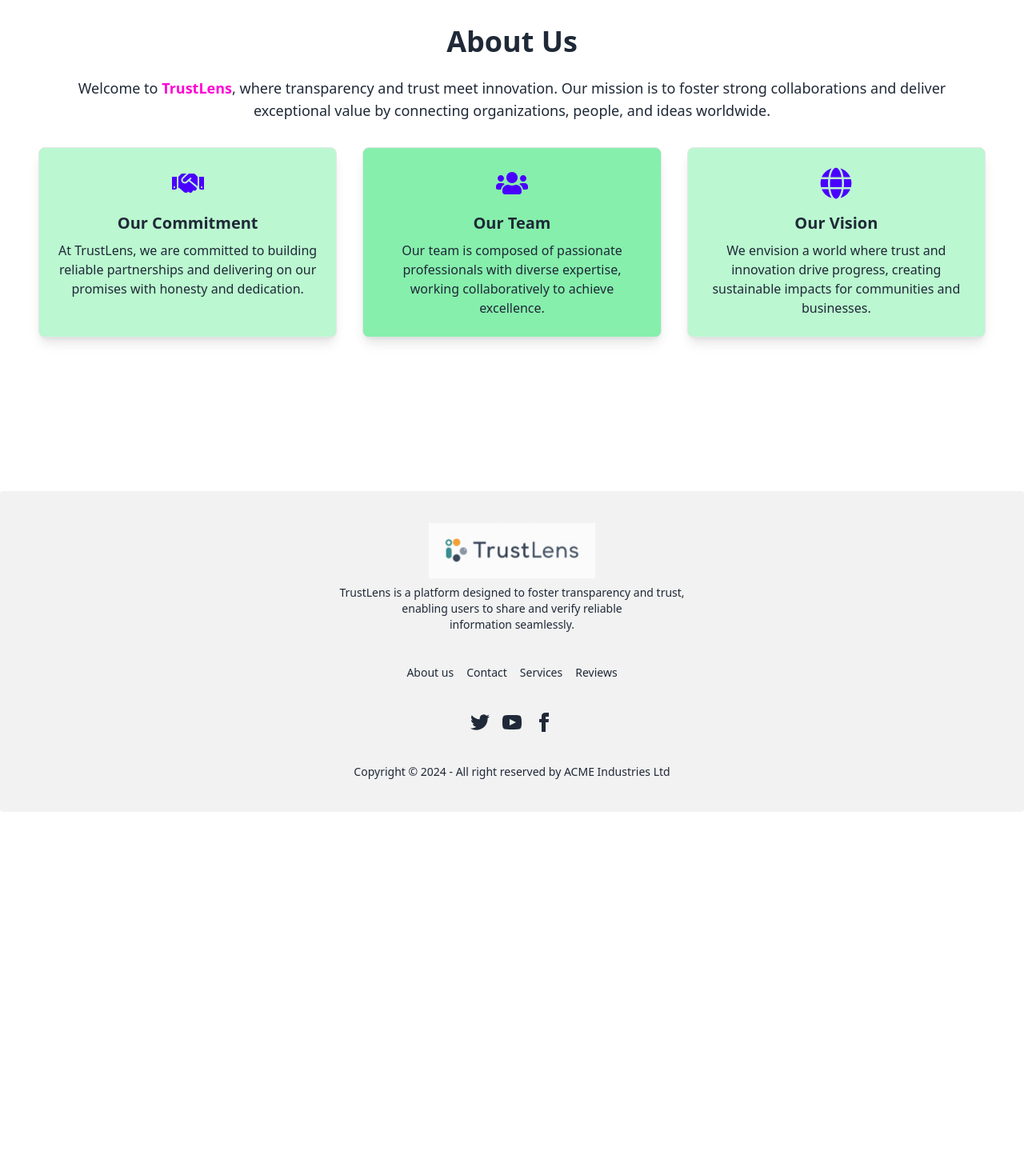
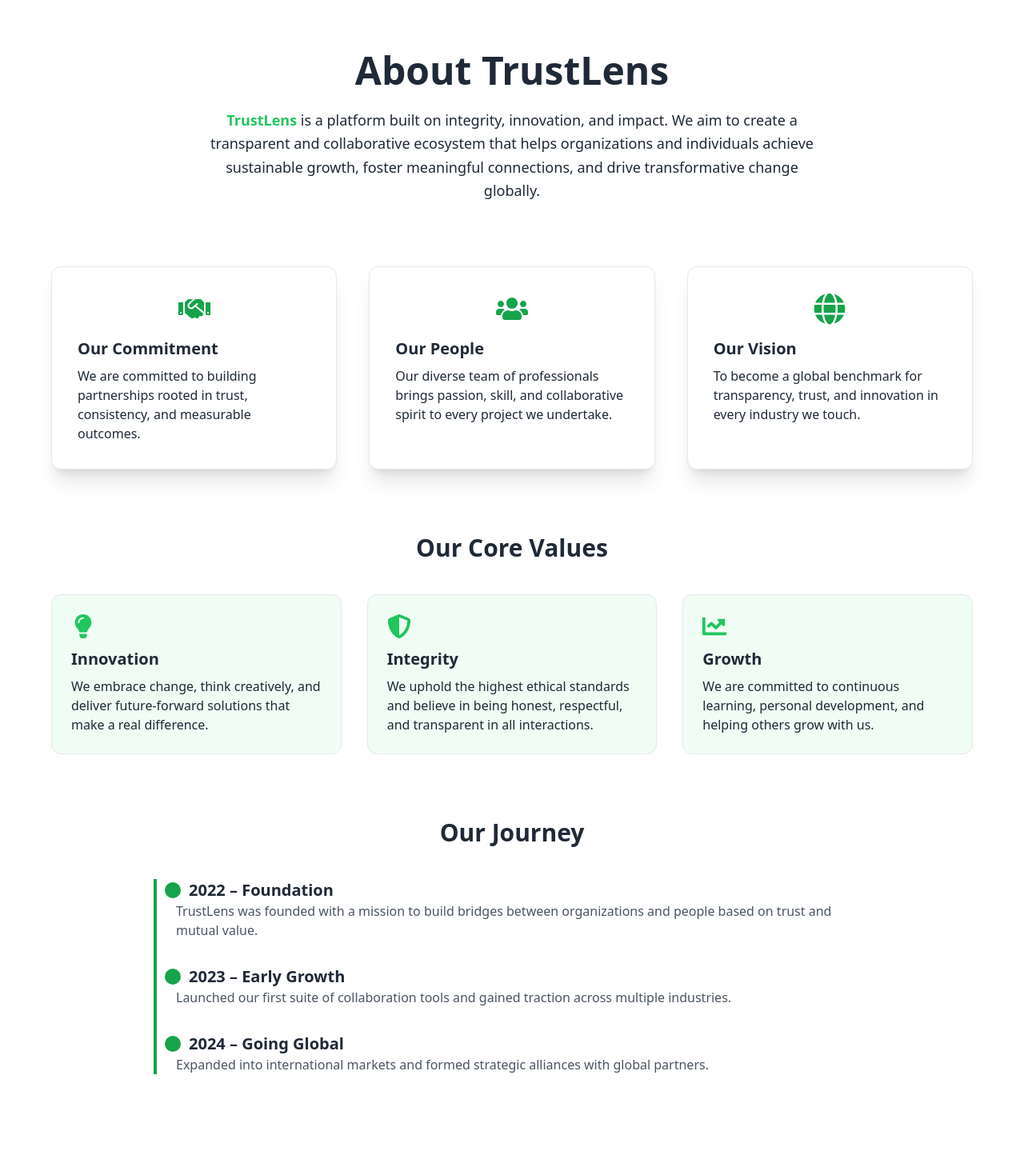
Before and after one commit to Shifat507/TrustLens-website-client-Public, a React (Vite) app: page /aboutUs in a window 1280 px wide. Shown: the part 80-1524 px from the top of the page at 80% size. Before the commit the page ends 1095 px from the top, so only its background shows below. Built offline with nearby package versions, Linux system fonts and the light colour scheme; no server answers.

Commit message:
update about page

```diff
--- a/src/pages/AboutUs.jsx
+++ b/src/pages/AboutUs.jsx
@@ -1,48 +1,104 @@
 import React from 'react';
 import { Helmet } from 'react-helmet-async';
-import { FaHandshake, FaUsers, FaGlobe } from 'react-icons/fa';
+import { FaHandshake, FaUsers, FaGlobe, FaLightbulb, FaShieldAlt, FaChartLine } from 'react-icons/fa';
 
 const AboutUs = () => {
   return (
-    <div className="bg-base-100 py-12 px-6 md:px-12">
+    <div className="bg-base-100 py-16 px-6 md:px-12 text-base-content">
       <Helmet>
         <title>TrustLens | About Us</title>
       </Helmet>
-      <div className="max-w-7xl mx-auto text-center mt-16 mb-16">
-        <h2 className="text-4xl font-bold mb-6">About Us</h2>
-        <p className="text-base-content mb-8 text-lg">
-          Welcome to <span className="text-secondary font-semibold">TrustLens</span>, where transparency and trust meet innovation. Our mission is to foster
-          strong collaborations and deliver exceptional value by connecting organizations, people, and ideas worldwide.
+
+      {/* Intro */}
+      <div className="max-w-7xl mx-auto text-center my-20">
+        <h2 className="text-5xl font-bold mb-6">About TrustLens</h2>
+        <p className="text-lg max-w-3xl mx-auto leading-relaxed">
+          <span className="text-green-500 font-semibold">TrustLens</span> is a platform built on integrity, innovation, and impact. We aim to create a transparent and collaborative ecosystem that helps organizations and individuals achieve sustainable growth, foster meaningful connections, and drive transformative change globally.
         </p>
-        <div className="grid grid-cols-1 md:grid-cols-3 gap-8">
-          <div className="card shadow-lg border rounded-lg p-6 bg-green-200 hover:shadow-xl">
-            <div className="flex justify-center items-center text-primary mb-4">
+      </div>
+
+      {/* Mission + Vision + Team */}
+      <div className="grid grid-cols-1 md:grid-cols-3 gap-10 max-w-6xl mx-auto mb-20">
+        <div className="card bg-white shadow-xl border rounded-xl p-8 hover:shadow-2xl hover:scale-105 transition-transform">
+          <div className="flex justify-center text-green-600 mb-4">
             <FaHandshake size={40} />
           </div>
           <h3 className="text-xl font-semibold mb-2">Our Commitment</h3>
-            <p className="text-base-content">
-              At TrustLens, we are committed to building reliable partnerships and delivering on our promises with honesty and dedication.
+          <p>
+            We are committed to building partnerships rooted in trust, consistency, and measurable outcomes.
           </p>
         </div>
-          <div className="card shadow-lg border rounded-lg p-6 bg-green-300 hover:shadow-xl">
-            <div className="flex justify-center items-center text-primary mb-4">
+
+        <div className="card bg-white shadow-xl border rounded-xl p-8 hover:shadow-2xl hover:scale-105 transition-transform">
+          <div className="flex justify-center text-green-600 mb-4">
             <FaUsers size={40} />
           </div>
-            <h3 className="text-xl font-semibold mb-2">Our Team</h3>
-            <p className="text-base-content">
-              Our team is composed of passionate professionals with diverse expertise, working collaboratively to achieve excellence.
+          <h3 className="text-xl font-semibold mb-2">Our People</h3>
+          <p>
+            Our diverse team of professionals brings passion, skill, and collaborative spirit to every project we undertake.
           </p>
         </div>
-          <div className="card shadow-lg border rounded-lg p-6 bg-green-200 hover:shadow-xl">
-            <div className="flex justify-center items-center text-primary mb-4">
+
+        <div className="card bg-white shadow-xl border rounded-xl p-8 hover:shadow-2xl hover:scale-105 transition-transform">
+          <div className="flex justify-center text-green-600 mb-4">
             <FaGlobe size={40} />
           </div>
           <h3 className="text-xl font-semibold mb-2">Our Vision</h3>
-            <p className="text-base-content">
-              We envision a world where trust and innovation drive progress, creating sustainable impacts for communities and businesses.
+          <p>
+            To become a global benchmark for transparency, trust, and innovation in every industry we touch.
           </p>
         </div>
       </div>
+
+      {/* Core Values */}
+      <div className="max-w-6xl mx-auto mb-20">
+        <h3 className="text-3xl font-bold text-center mb-10">Our Core Values</h3>
+        <div className="grid grid-cols-1 md:grid-cols-3 gap-8">
+          <div className="p-6 border rounded-xl bg-green-50">
+            <div className="text-3xl text-green-500 mb-3"><FaLightbulb /></div>
+            <h4 className="text-xl font-semibold mb-2">Innovation</h4>
+            <p>We embrace change, think creatively, and deliver future-forward solutions that make a real difference.</p>
+          </div>
+          <div className="p-6 border rounded-xl bg-green-50">
+            <div className="text-3xl text-green-500 mb-3"><FaShieldAlt /></div>
+            <h4 className="text-xl font-semibold mb-2">Integrity</h4>
+            <p>We uphold the highest ethical standards and believe in being honest, respectful, and transparent in all interactions.</p>
+          </div>
+          <div className="p-6 border rounded-xl bg-green-50">
+            <div className="text-3xl text-green-500 mb-3"><FaChartLine /></div>
+            <h4 className="text-xl font-semibold mb-2">Growth</h4>
+            <p>We are committed to continuous learning, personal development, and helping others grow with us.</p>
+          </div>
+        </div>
+      </div>
+
+      {/* Journey Timeline */}
+      <div className="max-w-4xl mx-auto mb-24">
+        <h3 className="text-3xl font-bold text-center mb-10">Our Journey</h3>
+        <div className="space-y-8 border-l-4 border-green-600 pl-6 relative">
+          <div className="relative">
+            <span className="absolute left-[-14px] top-1 w-5 h-5 bg-green-600 rounded-full"></span>
+            <h4 className="text-xl font-semibold ml-4">2022 – Foundation</h4>
+            <p className="text-base text-gray-600">TrustLens was founded with a mission to build bridges between organizations and people based on trust and mutual value.</p>
+          </div>
+          <div className="relative">
+            <span className="absolute left-[-14px] top-1 w-5 h-5 bg-green-600 rounded-full"></span>
+            <h4 className="text-xl font-semibold ml-4">2023 – Early Growth</h4>
+            <p className="text-base text-gray-600">Launched our first suite of collaboration tools and gained traction across multiple industries.</p>
+          </div>
+          <div className="relative">
+            <span className="absolute left-[-14px] top-1 w-5 h-5 bg-green-600 rounded-full"></span>
+            <h4 className="text-xl font-semibold ml-4">2024 – Going Global</h4>
+            <p className="text-base text-gray-600">Expanded into international markets and formed strategic alliances with global partners.</p>
+          </div>
+        </div>
+      </div>
+
+      {/* CTA */}
+      <div className="text-center max-w-3xl mx-auto mb-10">
+        <h4 className="text-2xl font-semibold mb-4">Let’s Build a Transparent Future Together</h4>
+        <p className="mb-6 text-base text-gray-700">Whether you're a visionary entrepreneur, a dynamic organization, or a community-driven changemaker — we’d love to collaborate and grow with you.</p>
+        <button className="btn bg-green-600 hover:bg-green-700 text-white px-8 rounded-full">Contact Us</button>
       </div>
     </div>
   );
--- a/src/pages/AddService.jsx
+++ b/src/pages/AddService.jsx
@@ -179,8 +179,8 @@
                                 id='description'
                             ></textarea>
                         </div>
-                        <div className='flex justify-end mt-6'>
-                            <button className='disabled:cursor-not-allowed px-8 py-2.5 leading-5 text-white transition-colors duration-300 transhtmlForm bg-gray-700 rounded-md hover:bg-gray-600 focus:outline-none focus:bg-gray-600'>
+                        <div className='flex justify-center mt-6'>
+                            <button className='px-8 py-3 bg-gray-900 text-white rounded-lg hover:bg-gray-700 hover:cursor-pointer md:flex items-center'>
                                 Add Service
                             </button>
                         </div>
--- a/src/pages/ReviewCard.jsx
+++ b/src/pages/ReviewCard.jsx
@@ -6,157 +6,120 @@
 import { FiEdit2, FiTrash2 } from "react-icons/fi";
 import { Rating } from "react-simple-star-rating";
 
-const ReviewCard = ({ review, removeReview  }) => {
-    const { _id, serviceId, serviceTitle, userName, userPhoto, reviewText, rating, date } = review;
-
+const ReviewCard = ({ review, removeReview }) => {
+    const { _id, serviceTitle, userName, userPhoto, reviewText, rating, date } = review;
 
     const [modalData, setModalData] = useState({ rating, reviewText });
     const [updatedRating, setUpdatedRating] = useState(rating);
     const [updatedReviewText, setUpdatedReviewText] = useState(reviewText);
 
-
     const handleRating = (rate) => {
         setModalData((prev) => ({ ...prev, rating: rate }));
     };
 
-    // Function to show modal
     const showModal = () => {
-        setModalData({ rating: updatedRating, reviewText: updatedReviewText }); // Set default values
-        const modal = document.getElementById("my_modal_5");
-        if (modal) {
-            modal.showModal();
-        } else {
-            console.error("Modal element not found");
-        }
+        setModalData({ rating: updatedRating, reviewText: updatedReviewText });
+        document.getElementById("review_modal").showModal();
     };
 
-    // Function to handle form submission
     const handleSubmit = async (e) => {
         e.preventDefault();
         const form = e.target;
         const updatedReview = form.updatedReview.value;
 
-        // Prepare form data for PUT request
         const formData = {
             rating: modalData.rating,
             reviewText: updatedReview,
         };
 
         try {
-            const { data } = await axios.put(
-                `${import.meta.env.VITE_URL}/update-review/${_id}`,
-                formData
-            );
+            await axios.put(`${import.meta.env.VITE_URL}/update-review/${_id}`, formData);
+            Swal.fire("Updated!", "Your review has been updated.", "success");
 
-            Swal.fire({
-                title: "Successfully Updated",
-                icon: "success",
-                draggable: true,
-            });
-
-            // Update the local state with the updated data
             setUpdatedRating(modalData.rating);
             setUpdatedReviewText(updatedReview);
-
-            // Close the modal
-            document.getElementById("my_modal_5").close();
+            document.getElementById("review_modal").close();
         } catch (error) {
-            console.error("Failed to Update:", error);
-            alert("Failed to connect to the server. Please try again later...");
+            console.error("Update failed:", error);
+            Swal.fire("Error", "Failed to update. Try again later.", "error");
         }
     };
 
     const handleDelete = async (id) => {
-        // console.log(id);
-        Swal.fire({
+        const confirm = await Swal.fire({
             title: "Are you sure?",
-            text: "You won't be able to revert this!",
+            text: "This review will be permanently deleted.",
             icon: "warning",
             showCancelButton: true,
-            confirmButtonColor: "#3085d6",
-            cancelButtonColor: "#d33",
-            confirmButtonText: "Yes, delete it!"
-        }).then(async(result) => {
-            if (result.isConfirmed) {
+            confirmButtonText: "Delete",
+            confirmButtonColor: "#e74c3c",
+        });
+
+        if (confirm.isConfirmed) {
             await axios.delete(`${import.meta.env.VITE_URL}/my-reviews/${id}`);
-                Swal.fire({
-                    title: "Deleted!",
-                    text: "Your file has been deleted.",
-                    icon: "success"
-                });
+            Swal.fire("Deleted", "The review has been removed.", "success");
             removeReview(id);
         }
-        });
-
-
-
     };
 
     return (
         <>
-            {/* Review Card */}
-            <div className="card card-side bg-gradient-to-r from-green-500 to-green-300 text-white shadow-xl w-3/4 hover:shadow-2xl transform hover:scale-105 transition-transform duration-300 mx-auto">
-                <figure className="flex items-center pl-4">
+            <div className="w-full max-w-3xl mx-auto bg-white shadow-md rounded-lg overflow-hidden p-6 mb-6 border border-gray-200 hover:shadow-lg transition duration-300">
+                <div className="flex flex-col md:flex-row items-start md:items-center gap-6">
                     <img
                         src={userPhoto}
-                        alt="User"
-                        className="rounded-full w-32 h-32 border-4 border-white shadow-md"
+                        alt={userName}
+                        className="w-24 h-24 rounded-full object-cover border-2 border-gray-300"
                     />
-                </figure>
-                <div className="card-body">
-                    <h2 className="card-title text-2xl font-bold">{serviceTitle}</h2>
-                    <h2 className="text-xl font-semibold flex items-center gap-2">
-                        <span className="text-yellow-300">
+                    <div className="flex-1 space-y-2">
+                        <h2 className="text-xl font-semibold text-gray-800">{serviceTitle}</h2>
+                        <div className="flex items-center text-yellow-500 gap-1">
                             <AiFillStar />
-                        </span>
-                        {updatedRating}/5
-                    </h2>
-                    <h3 className="text-xl flex items-center gap-2">
+                            <span className="text-base font-medium text-gray-700">{updatedRating} / 5</span>
+                        </div>
+                        <p className="text-sm text-gray-600">
                             <span className="font-medium">Reviewer:</span> {userName}
-                    </h3>
-                    <p className="text-lg italic opacity-90 mt-1">
-                        "{updatedReviewText}"
                         </p>
-                    <div className="flex items-center text-sm mt-1 gap-2">
-                        <MdDateRange size={25}/>
-                        <span className="text-lg">{date}</span>
+                        <p className="text-gray-700 italic">"{updatedReviewText}"</p>
+                        <div className="flex items-center text-gray-500 text-sm gap-2">
+                            <MdDateRange size={20} />
+                            {date}
                         </div>
-                    <div className="card-actions justify-end mt-1 flex gap-2">
+                        <div className="flex gap-2 mt-2">
                             <button
                                 onClick={showModal}
-                            className="btn btn-accent btn-sm flex items-center gap-2 px-4 rounded-full"
+                                className="bg-blue-600 hover:bg-blue-700 text-white text-sm font-medium px-4 py-1.5 rounded-full flex items-center gap-1"
                             >
-                            <FiEdit2 />
-                            Update
+                                <FiEdit2 /> Edit
                             </button>
-                        <button onClick={() => handleDelete(_id)} className="btn btn-error btn-sm flex items-center gap-2 px-4 rounded-full">
-                            <FiTrash2 />
-                            Delete
+                            <button
+                                onClick={() => handleDelete(_id)}
+                                className="bg-red-500 hover:bg-red-600 text-white text-sm font-medium px-4 py-1.5 rounded-full flex items-center gap-1"
+                            >
+                                <FiTrash2 /> Delete
                             </button>
                         </div>
                     </div>
                 </div>
+            </div>
 
-            {/* Modal */}
-            <dialog id="my_modal_5" className="modal modal-bottom sm:modal-middle">
-                <div className="modal-box relative bg-white rounded-lg shadow-lg p-6">
-                    <h3 className="text-lg font-bold text-center bg-gradient-to-r from-blue-500 to-indigo-500 text-white py-3 rounded-t-lg">
-                        Update Review
-                    </h3>
-                    <form onSubmit={handleSubmit} method="dialog" className="space-y-6">
+            <dialog id="review_modal" className="modal modal-bottom sm:modal-middle">
+                <div className="modal-box p-6 bg-white rounded-lg">
+                    <h3 className="text-lg font-semibold text-center mb-4">Update Your Review</h3>
+                    <form onSubmit={handleSubmit} method="dialog" className="space-y-4">
                         <div>
-                            <p className="text-gray-700 font-medium mb-2">Give Rating:</p>
-                            <div className="flex items-center gap-4">
+                            <label className="block text-sm font-medium text-gray-700 mb-1">
+                                Rating:
+                            </label>
                             <Rating
                                 onClick={handleRating}
                                 ratingValue={modalData.rating}
                                 initialValue={modalData.rating}
                             />
                         </div>
-                        </div>
                         <div>
-                            <label className="block font-medium mb-2 text-gray-700">
-                                Your Review:
+                            <label className="block text-sm font-medium text-gray-700 mb-1">
+                                Review:
                             </label>
                             <textarea
                                 name="updatedReview"
@@ -164,19 +127,23 @@
                                 onChange={(e) =>
                                     setModalData((prev) => ({ ...prev, reviewText: e.target.value }))
                                 }
-                                className="textarea textarea-bordered w-full rounded-md focus:outline-none focus:ring-2 focus:ring-indigo-400"
+                                className="textarea textarea-bordered w-full focus:ring focus:ring-blue-300"
                                 rows="4"
+                                required
                             ></textarea>
                         </div>
-                        <div className="flex justify-end gap-4">
-                            <button type="submit" className="btn btn-primary rounded-full hover:shadow-lg">
-                                Update Review
+                        <div className="flex justify-end gap-2 mt-4">
+                            <button
+                                type="submit"
+                                className="btn btn-primary px-4 py-2 text-sm font-medium rounded-full"
+                            >
+                                Save Changes
                             </button>
                         </div>
                     </form>
                     <button
                         className="btn btn-sm btn-circle absolute right-2 top-2"
-                        onClick={() => document.getElementById("my_modal_5").close()}
+                        onClick={() => document.getElementById("review_modal").close()}
                     >
                         ✕
                     </button>
```
Lines whose indentation alone changed are shown as unchanged.
